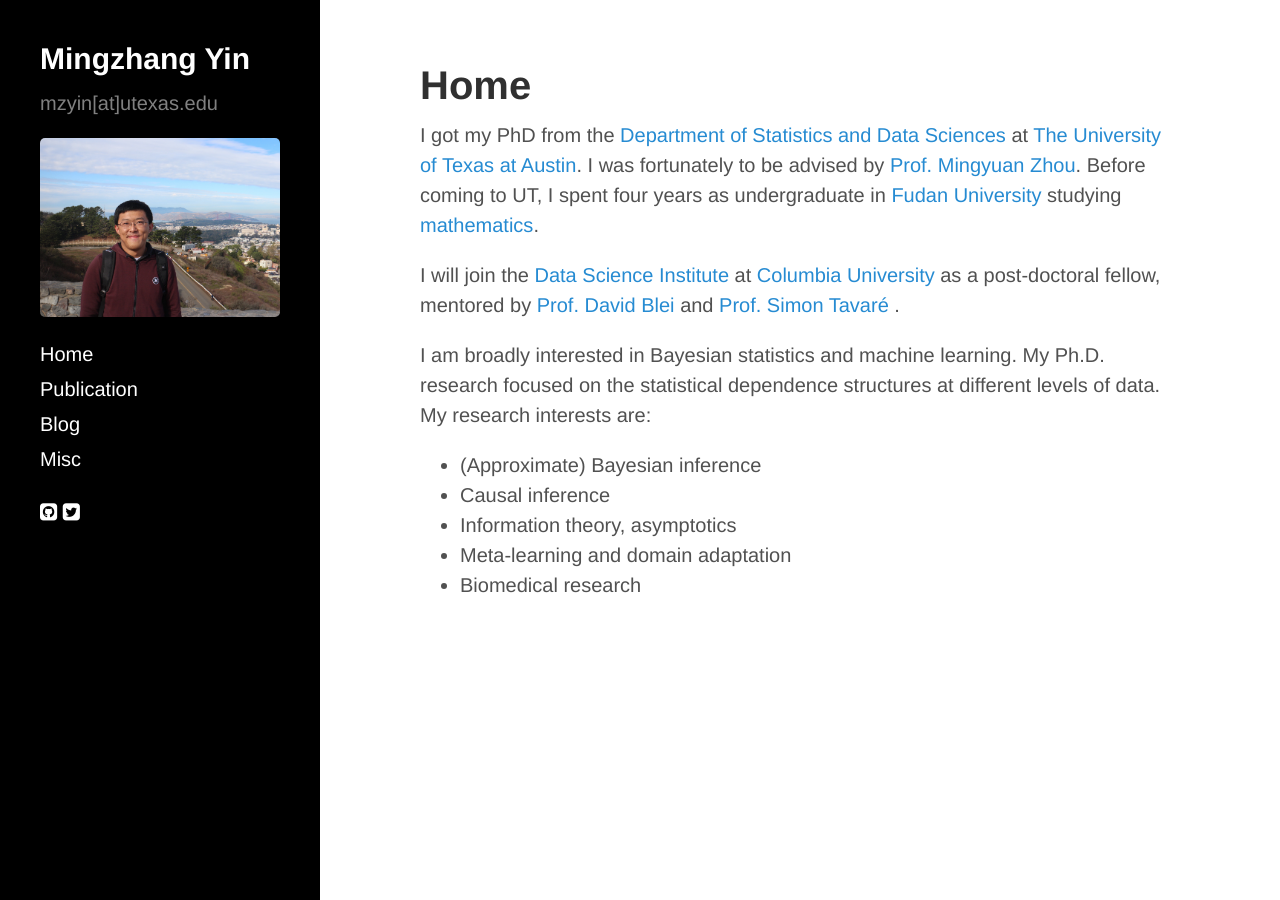
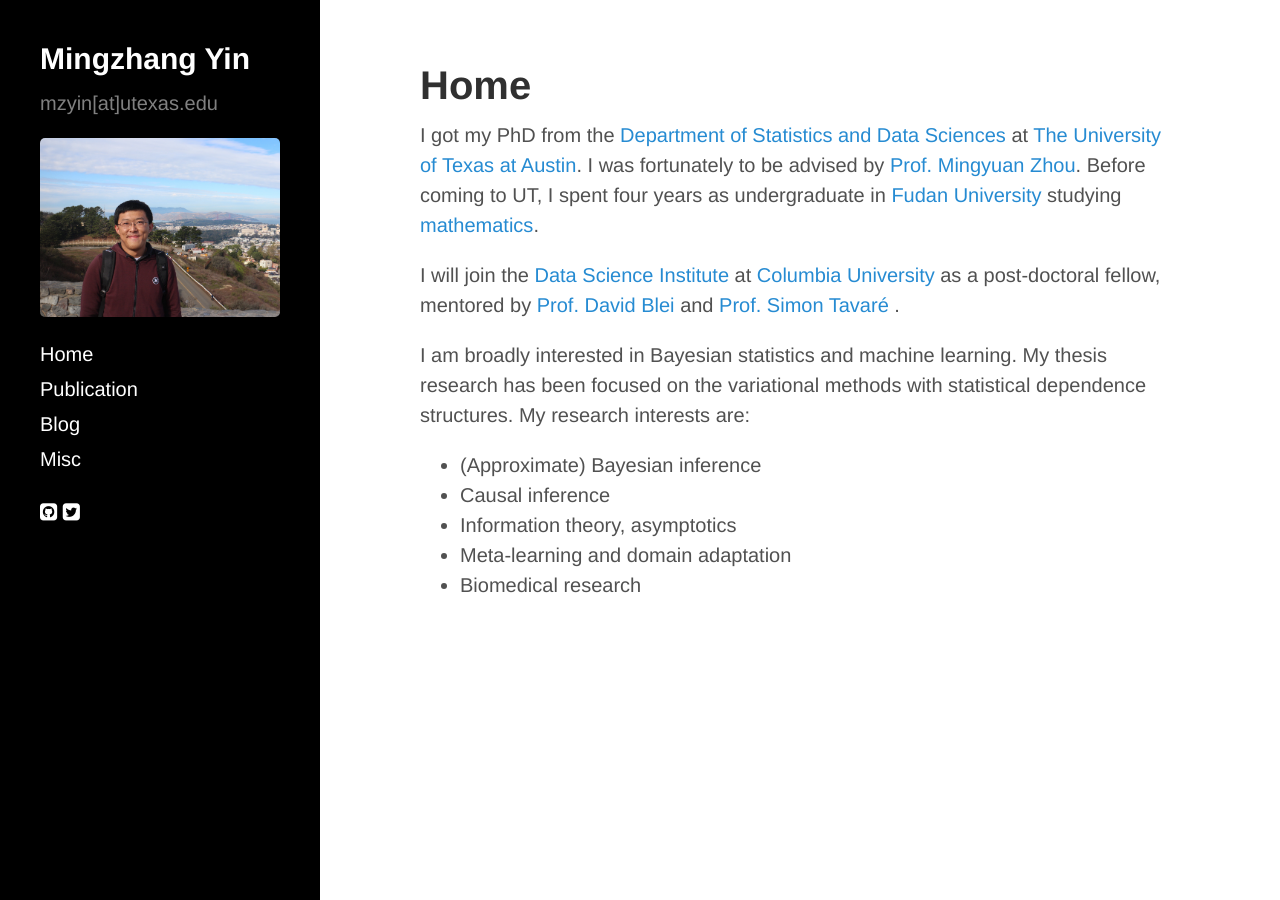
Before and after one commit to mingzhang-yin/mingzhang-yin.github.io, a Jekyll site: the page built from index.md, in a window 1280 px wide. Built offline with Jekyll 4.4.1, drawn with Linux system fonts in a browser that asks for light colours; nearby versions of some CDN libraries.

Commit message:
Update index.md

```diff
--- a/index.md
+++ b/index.md
@@ -16,7 +16,7 @@ title: Home
 
   <p> I will join the <a href="https://datascience.columbia.edu">Data Science Institute </a> at <a href="https://www.columbia.edu">Columbia University </a> as a post-doctoral fellow, mentored by <a href="http://www.cs.columbia.edu/~blei/">Prof. David Blei </a> and <a href="http://stat.columbia.edu/department-directory/name/simon-tavare/">Prof. Simon Tavaré </a>.</p>
 
-  <p> I am broadly interested in Bayesian statistics and machine learning. My Ph.D. research focused on the statistical dependence structures at different levels of data. My research interests are: </p>
+ <p> I am broadly interested in Bayesian statistics and machine learning.  My thesis research has been focused on the variational methods with statistical dependence structures. My research interests are: </p>
   <p>
   <ul>
    <li> (Approximate) Bayesian inference </li>
```
